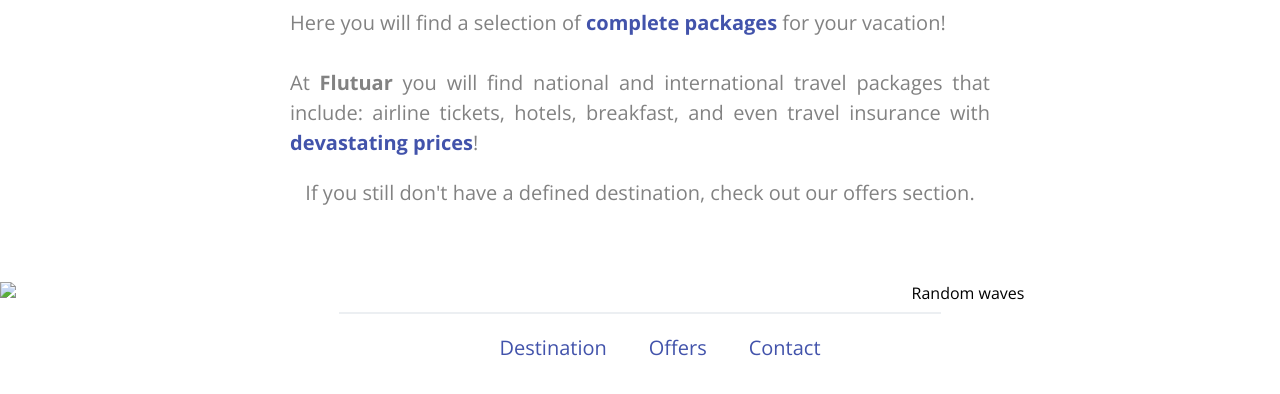
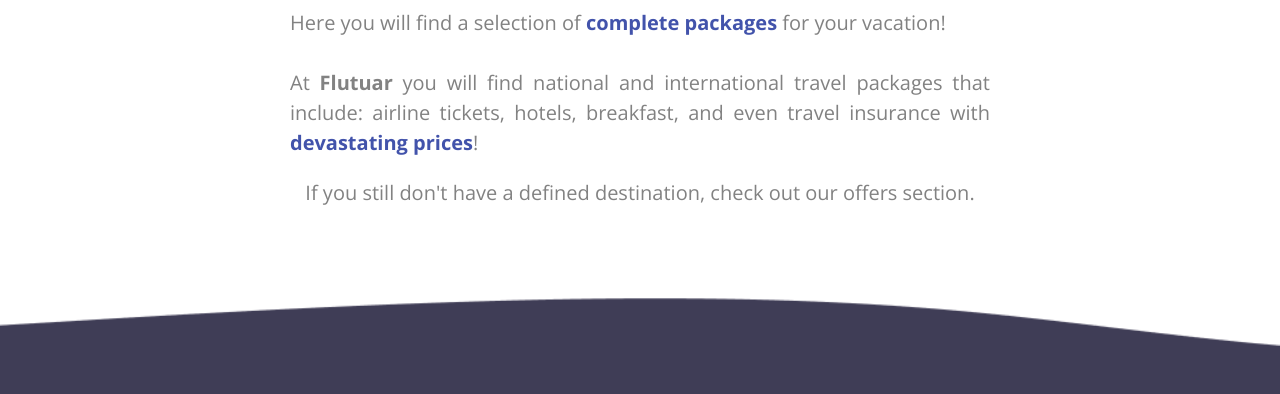
Before and after one commit to MTH1221/Destiny, a plain HTML site: page index.html in a window 1280 px wide. Shown: the part 388-782 px from the top of the page. Drawn offline with nearby package versions, Linux system fonts and the light colour scheme; the site is published under a folder, as on GitHub Pages, so addresses that start at the root find nothing.

Commit message:
Update index.html

```diff
--- a/index.html
+++ b/index.html
@@ -49,7 +49,7 @@
 		</div>
 
 		<footer>
-			<img src="/img/Wave.png" alt="Random waves">
+			<img src="./img/Wave.png" alt="Random waves">
 		</footer>
 
 </body>
```
